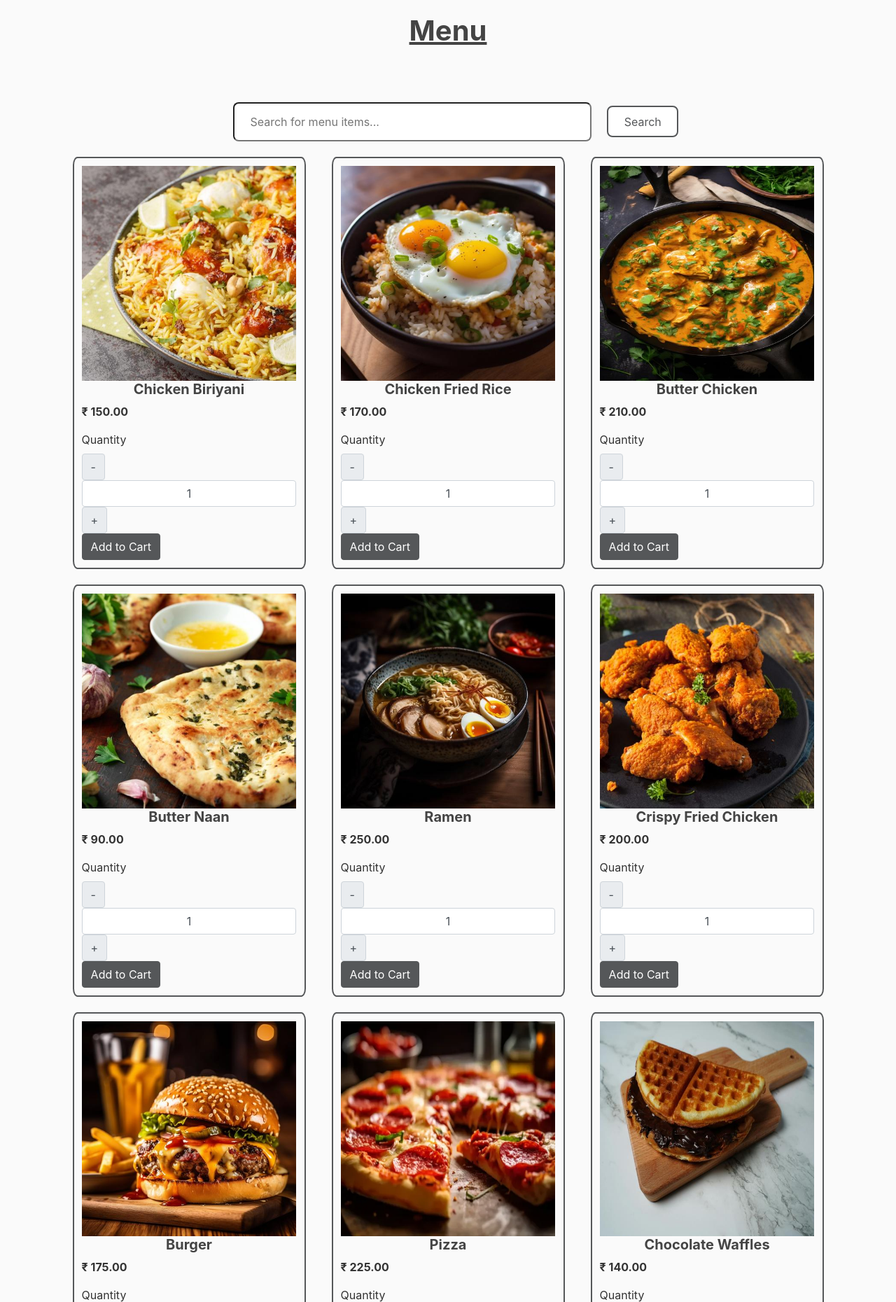
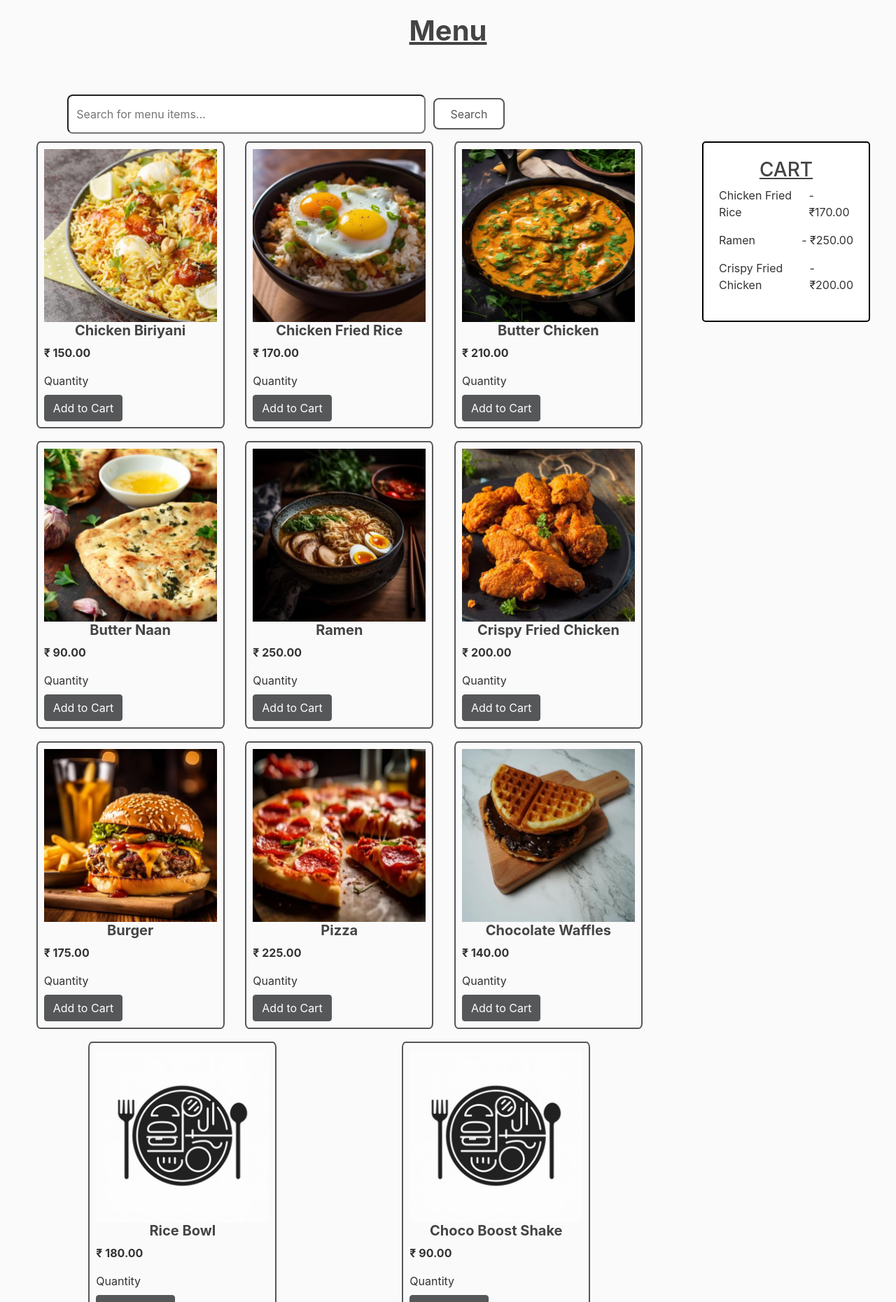
Before and after one commit to Nikhil422004/Tavern_Restaurant_App, a Django app: page /menu/ in a window 1280 px wide. Shown: the part 60-1920 px from the top of the page at 70% size. Run offline with Django 5.2, Linux system fonts and the light colour scheme; a user stored in the database is signed in; data comes from the database, SQL or seed files in the repository; both versions use the stored data as it was after the commit; some libraries are stand-ins or nearby versions.

Commit message:
Dynamic Cart done

```diff
--- a/menu/static/menu/menu.css
+++ b/menu/static/menu/menu.css
@@ -1,3 +1,31 @@
+.qtyBtnGroup {
+    display: none;
+}
+
+.cartItems {
+    display: flex;
+    flex-direction: column;
+    border: 2px solid black;
+    background-color: white;
+    max-width: 20vw;
+    height: fit-content;
+    margin-right: -15%;
+    padding: 2%;
+    border-radius: 5px;
+}
+
+.cartItem {
+    max-width: 15vw;
+    display: flex;
+    justify-content: space-between;
+    align-items: center;
+}
+
+.menuContain {
+    display: flex;
+    justify-content: space-around;
+}
+
 .menuTitle {
     margin-bottom: 5%;
     text-align: center;
@@ -9,6 +37,8 @@
     display: flex;
     justify-content: space-around;
     flex-wrap: wrap;
+    margin: auto -15%;
+    max-width: 70vw;
 }
 
 .menuCard {
@@ -30,7 +60,7 @@
 
 .searchForm {
     display: flex;
-    justify-content: center;
+    justify-content: start;
     align-items: center;
 }
 
@@ -38,8 +68,8 @@
     width: 40vw;
     border-radius: 8px;
     height: 7vh;
-    margin: 2%;
-    padding: 2%;
+    margin: 1%;
+    padding: 1%;
 }
 
 .searchButton {
--- a/menu/templates/menu/base.html
+++ b/menu/templates/menu/base.html
@@ -24,14 +24,11 @@
     />
 
     <link rel="stylesheet" href="{% static 'menu/main.css' %}" />
-    <link rel="stylesheet" href="{% static 'menu/menu.css' %}" />
     <link rel="stylesheet" href="{% static 'menu/cart.css' %}" />
     <link rel="stylesheet" href="{% static 'menu/home.css' %}" />
 
     {% block head %}{% endblock %} {% if title %}
     <title>Tavern | {{ title }}</title>
-    {% else %}
-    <title>Tavern | Order Now</title>
     {% endif %}
   </head>
 
--- a/menu/templates/menu/confirmation.html
+++ b/menu/templates/menu/confirmation.html
@@ -1,4 +1,6 @@
-{% extends "menu/base.html" %} {% block content %}
+{% extends "menu/base.html" %} {% block head %}
+<title>Tavern | Confirmation</title>
+{% endblock head%} {% block content %}
 <h1>Order Confirmation</h1>
 <p>Your order has been confirmed successfully!</p>
 
--- a/menu/templates/menu/menu.html
+++ b/menu/templates/menu/menu.html
@@ -1,53 +1,38 @@
-{% extends "menu/base.html" %} {% load static %} {% load crispy_forms_tags
-%}{%block content %}
+{% extends "menu/base.html" %}
+{% load static %}
+{% block head %}
+<link rel="stylesheet" href="{% static 'menu/menu.css' %}" />
+<title>Tavern | Menu</title>
+{% endblock head %}
+{% load crispy_forms_tags %}
+{% block content %}
 <h1 class="menuTitle">Menu</h1>
 <form method="GET" action="{% url 'menu' %}" class="searchForm">
-  <input
-    type="text"
-    name="query"
-    placeholder="Search for menu items..."
-    class="searchInput"
-    autocomplete="off"
-  />
+  <input type="text" name="query" placeholder="Search for menu items..." class="searchInput" autocomplete="off" />
   <button type="submit" class="searchButton">Search</button>
 </form>
+<div class="menuContain">
+
   <div class="menuPage">
-  {% for menu in menuItems %} {% url 'menu-detail' menu.pk as menu_detail_url %}
+    {% for menu in menuItems %}
+    {% url 'menu-detail' menu.pk as menu_detail_url %}
     <div class="menuCard">
-    <img
-      src="{{menu.image.url}}"
-      alt="{{menu.title}}"
-      class="cardImage"
-      onclick="window.location.href='{{ menu_detail_url }}'"
-      style="cursor: pointer"
-    />
+      <img src="{{menu.image.url}}" alt="{{menu.title}}" class="cardImage"
+        onclick="window.location.href='{{ menu_detail_url }}'" style="cursor: pointer" />
       <div class="cardBody">
-      <h5
-        class="cardTitle"
-        onclick="window.location.href='{{ menu_detail_url }}'"
-        style="cursor: pointer"
-      >
+        <h5 class="cardTitle" onclick="window.location.href='{{ menu_detail_url }}'" style="cursor: pointer">
           {{menu.title}}
         </h5>
         <p class="card-text"><strong>₹ {{menu.price}}</strong></p>
 
         <div class="cartBtns">
           {% csrf_token %}
-        <input
-          type="hidden"
-          name="csrfmiddlewaretoken"
-          value="{{ csrf_token }}"
-        />
+          <input type="hidden" name="csrfmiddlewaretoken" value="{{ csrf_token }}" />
           <input type="hidden" value="{{ menu.pk }}" class="menuId" />
           <label for="Quantity">Quantity</label>
           <div class="qtyBtnGroup">
             <button class="input-group-text changeQty decrement-btn">-</button>
-          <input
-            type="text"
-            name="Quantity"
-            value="1"
-            class="form-control qty-input text-center"
-          />
+            <input type="text" name="Quantity" value="1" class="form-control qty-input text-center" />
             <button class="input-group-text changeQty increment-btn">+</button>
           </div>
           <div class="addBtnGroup">
@@ -60,4 +45,16 @@
     </div>
     {% endfor %}
   </div>
-{% endblock content %} {% block script %} {% endblock script %}
+  <div class="cartItems">
+    <h3 style="text-align: center;text-decoration: underline;">CART</h3>
+    {% for item in cartItems %}
+    <div class="cartItem">
+      <p>{{ item.menu.title }} </p>
+      <p> - ₹{{ item.menu.price }}</p>
+    </div>
+    {% endfor %}
+  </div>
+</div>
+{% endblock content %}
+{% block script %}
+{% endblock script %}
--- a/menu/templates/menu/view_cart.html
+++ b/menu/templates/menu/view_cart.html
@@ -1,5 +1,8 @@
 {% extends "menu/base.html" %}
 {% load static %}
+{% block head %}
+<title>Tavern | View Cart</title>
+{% endblock head%}
 {% block content %}
 <h1 class="menuTitle">Your Cart</h1>
 {% if cart %}
--- a/menu/views.py
+++ b/menu/views.py
@@ -1,11 +1,9 @@
-from django.shortcuts import render, get_object_or_404, redirect
-from django.views.generic import View, ListView, DetailView
-from django.views.generic.edit import FormMixin
+from django.shortcuts import render
+from django.views.generic import ListView, DetailView
 from django.contrib.auth.mixins import LoginRequiredMixin
-from django.contrib import messages
 from django.db.models import Q
 from .forms import SearchForm
-from .models import Menu
+from .models import Menu, Cart
 
 # Create your views here.
 def home(request):
@@ -30,6 +28,8 @@ class MenuListView(LoginRequiredMixin, ListView):
         context = super().get_context_data(**kwargs)
         form = SearchForm(self.request.GET or None)
         context['form'] = form
+        cart_items = Cart.objects.filter(user=self.request.user)
+        context['cartItems'] = cart_items
         return context
 
 class MenuDetailView(LoginRequiredMixin, DetailView):
--- a/users/templates/users/login.html
+++ b/users/templates/users/login.html
@@ -1,4 +1,6 @@
-{% extends "menu/base.html" %} {% load crispy_forms_tags %} {% block content %}
+{% extends "menu/base.html" %} {% block head %}
+<title>Tavern | Login</title>
+{% endblock head%} {% load crispy_forms_tags %} {% block content %}
 <div class="content-section">
   <form action="" method="post">
     {% csrf_token %}
--- a/users/templates/users/profile.html
+++ b/users/templates/users/profile.html
@@ -1,4 +1,6 @@
-{% extends "menu/base.html" %} {% load crispy_forms_tags %} {% block content %}
+{% extends "menu/base.html" %} {% block head %}
+<title>Tavern | Profile</title>
+{% endblock head%} {% load crispy_forms_tags %} {% block content %}
 <div class="content-section">
   <div class="media">
     <img
--- a/users/templates/users/register.html
+++ b/users/templates/users/register.html
@@ -1,4 +1,6 @@
-{% extends "menu/base.html" %} {% load crispy_forms_tags %} {% block content %}
+{% extends "menu/base.html" %} {% block head %}
+<title>Tavern | Register</title>
+{% endblock head%} {% load crispy_forms_tags %} {% block content %}
 <div class="content-section">
   <form action="" method="post">
     {% csrf_token %}
```
Also changed, not shown: menu/templates/menu/menu_detail.html (+6 -6 lines), db.sqlite3. Lines whose indentation alone changed are shown as unchanged.
